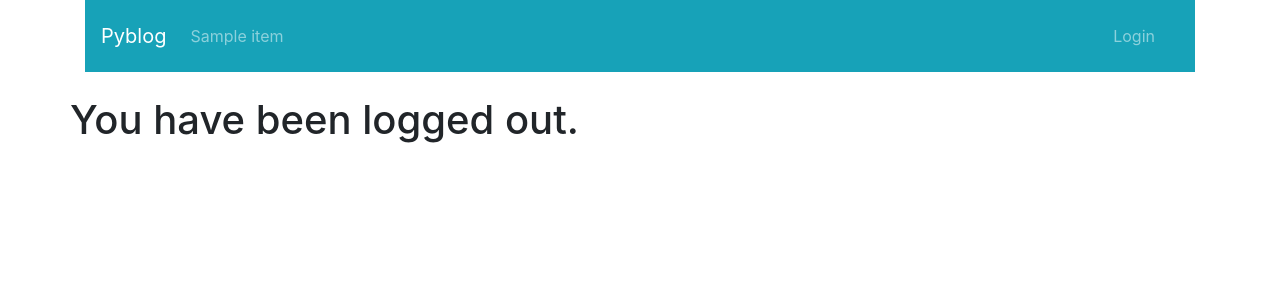
After one commit to zxperts/pyblog, a Django app: template users/templates/users/logout.html in a window 1280 px wide. The commit adds this page. Shown: the top 300 px of the page. Run offline with Django 3.2, Linux system fonts and the light colour scheme; the template is opened without the code that fills it: most values are stand-ins (such as "Sample title", 1, 10 or a date in 2020); some libraries are stand-ins or nearby versions.

Commit message:
Adding Login Option To Navbar

```diff
--- a/pyblog/settings.py
+++ b/pyblog/settings.py
@@ -125,6 +125,7 @@ USE_TZ = True
 # https://docs.djangoproject.com/en/3.1/howto/static-files/
 
 STATIC_URL = '/static/'
+LOGIN_REDIRECT_URL = '/blog/posts'
 STATICFILES_DIRS = [
     os.path.join(BASE_DIR,'static'),
 ]
--- a/pyblog/urls.py
+++ b/pyblog/urls.py
@@ -16,9 +16,12 @@ Including another URLconf
 from django.contrib import admin
 from django.urls import path, include
 from users import views as user_views
+from django.contrib.auth import views as authentification_views
 
 urlpatterns = [
     path('admin/', admin.site.urls),
     path('blog/', include('blog.urls')),
-    path('register/',user_views.register, name='register')
+    path('register/', user_views.register, name='register'),
+    path('login/', authentification_views.LoginView.as_view(template_name='users/login.html'), name='login'),
+    path('logout/', authentification_views.LogoutView.as_view(template_name='users/logout.html'), name='logout'),
 ]
--- a/templates/base.html
+++ b/templates/base.html
@@ -26,6 +26,15 @@
                 {% endfor %}
             </ul>
         </div>
+        <div class="navbar" id="navbar2">
+            <ul class="navbar-nav mr-auto">
+                {% if user.is_authenticated %}
+                <a class="nav-link" href="{% url 'logout' %}">Logout</a>
+                {% else %}
+                <a class="nav-link" href="{% url 'login' %}">Login</a>
+                {% endif %}
+            </ul>
+        </div>
     </nav>
     <div class="row mt-4">
         {% block content%} Please override this block! {% endblock%}
--- /dev/null
+++ b/users/templates/users/logout.html
@@ -0,0 +1,12 @@
+{% extends 'base.html' %}
+
+{% block title %} POST {% endblock %}
+
+{% block content %}
+
+<h1>
+    You have been logged out.
+</h1>
+
+
+{% endblock content %}
--- a/users/views.py
+++ b/users/views.py
@@ -13,7 +13,9 @@ def register(request):
             form.save()
             username = form.cleaned_data.get('username')
             messages.success(request, f'Welcome {username}, your account has been created !')
-            return redirect('/blog/posts')
+            return redirect('login')
     else:
         form = RegisterForm()
     return render(request, 'users/register.html',{'form':form})
+
+def profilpage(request)
```
Also changed, not shown: users/templates/users/login.html (added, +13 -0 lines), db.sqlite3.
